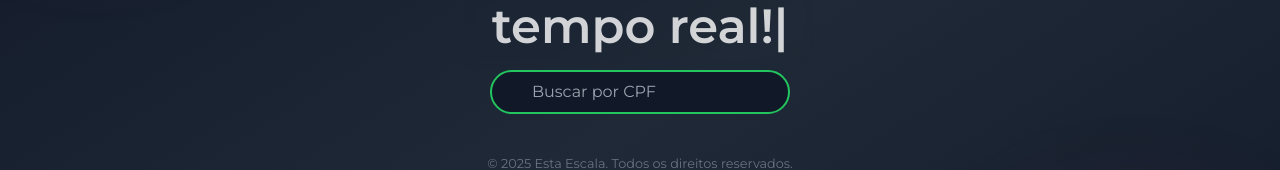
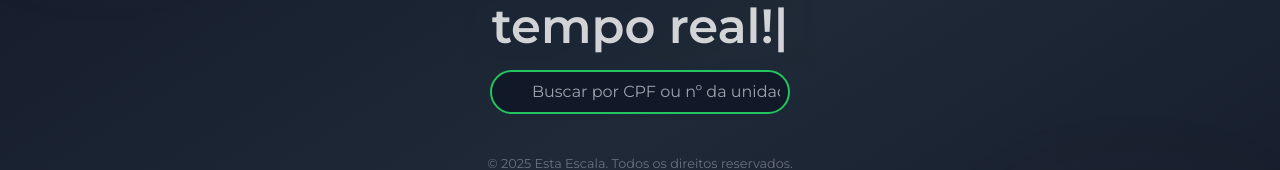
Before and after one commit to ViniciusNB/esta-escala-view, a React (Vite) app: page / in a window 1280 px wide. Shown: the part 282-452 px from the top of the page. Built offline with nearby package versions, Linux system fonts and the light colour scheme; some icons are missing.

Commit message:
-Correção de bugs;

```diff
--- a/src/App.tsx
+++ b/src/App.tsx
@@ -74,7 +74,7 @@ function AppContent() {
           <SearchRoundedIcon className={`absolute mt-3 ml-3 ${pesquisando ? "text-green-500" : "text-gray-400"}`} />
           <input
             type="text"
-            placeholder="Buscar por CPF"
+            placeholder="Buscar por CPF ou nº da unidade"
             className="border-2 border-green-500 focus:border-green-500 focus:ring-2 focus:ring-green-500 active:border-green-500 p-2 pl-10 mb-4 rounded-full bg-gray-900 text-gray-300 w-[300px]"
             value={input}
             onChange={(e) => {
```
